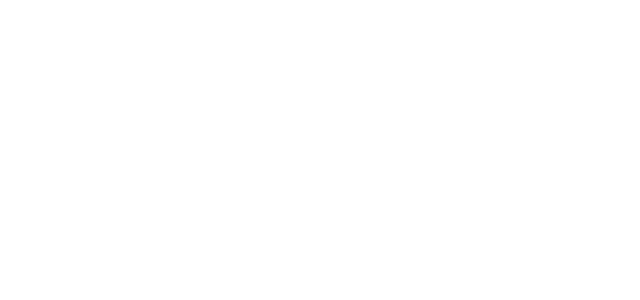
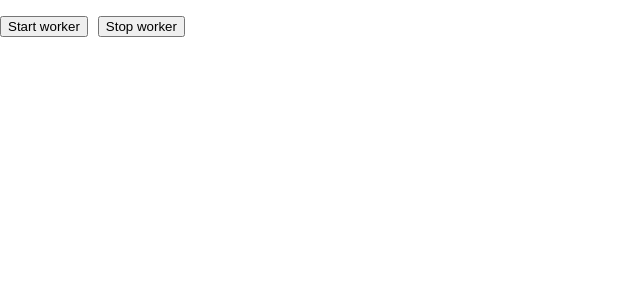
Before and after one commit to haingocvu/LearnHtml2022, a React (Create React App) app: page /web-worker in a window 1280 px wide. Before the commit this address had no page. Shown: the top 300 px of the page, without its empty margins (0-640 px from the left). Built offline with nearby package versions, Linux system fonts and the light colour scheme.

Commit message:
web worker

```diff
--- a/src/components/App.js
+++ b/src/components/App.js
@@ -26,6 +26,7 @@
 import Location from 'src/pages/location/Location';
 import DragDrop from 'src/pages/dragdrop/DragDrop';
 import WebStorage from 'src/pages/webStorage/WebStorage';
+import WebWorker from 'src/pages/webWorker/WebWorker';
 
 function App() {
   return (
@@ -54,6 +55,7 @@
         <Route path="/location" element={<Location />} />
         <Route path="/dragdrop" element={<DragDrop />} />
         <Route path="/web-storage" element={<WebStorage />} />
+        <Route path="/web-worker" element={<WebWorker />} />
       </Routes>
     </Router>
   );
--- /dev/null
+++ b/src/pages/webWorker/WebWorker.jsx
@@ -0,0 +1,37 @@
+import React from 'react';
+
+function WebWorker() {
+  let w = React.useState(undefined);
+  const result = React.useRef(null);
+
+  const startWorker = () => {
+    if (typeof Worker !== 'undefined') {
+      if (typeof w === 'undefined') {
+        w = new Worker(new URL('src/workers/demoWorker.js', import.meta.url));
+      }
+      w.onmessage = (event) => {
+        result.current.innerHTML = `count number: ${event.data}`;
+      };
+    } else {
+      result.current.innerHTML =
+        'Sorry, your web browser does not support web workers...';
+    }
+  };
+
+  const stopWorker = () => {
+    w?.terminate?.();
+    w = undefined;
+  };
+
+  return (
+    <div>
+      <p ref={result} />
+      <button onClick={startWorker}>Start worker</button>
+      <button onClick={stopWorker} style={{ marginLeft: '10px' }}>
+        Stop worker
+      </button>
+    </div>
+  );
+}
+
+export default WebWorker;
--- /dev/null
+++ b/src/workers/demoWorker.js
@@ -0,0 +1,9 @@
+var i = 0;
+
+function timedCount() {
+  i = i + 1;
+  postMessage(i);
+  setTimeout(timedCount, 500);
+}
+
+timedCount();
```
